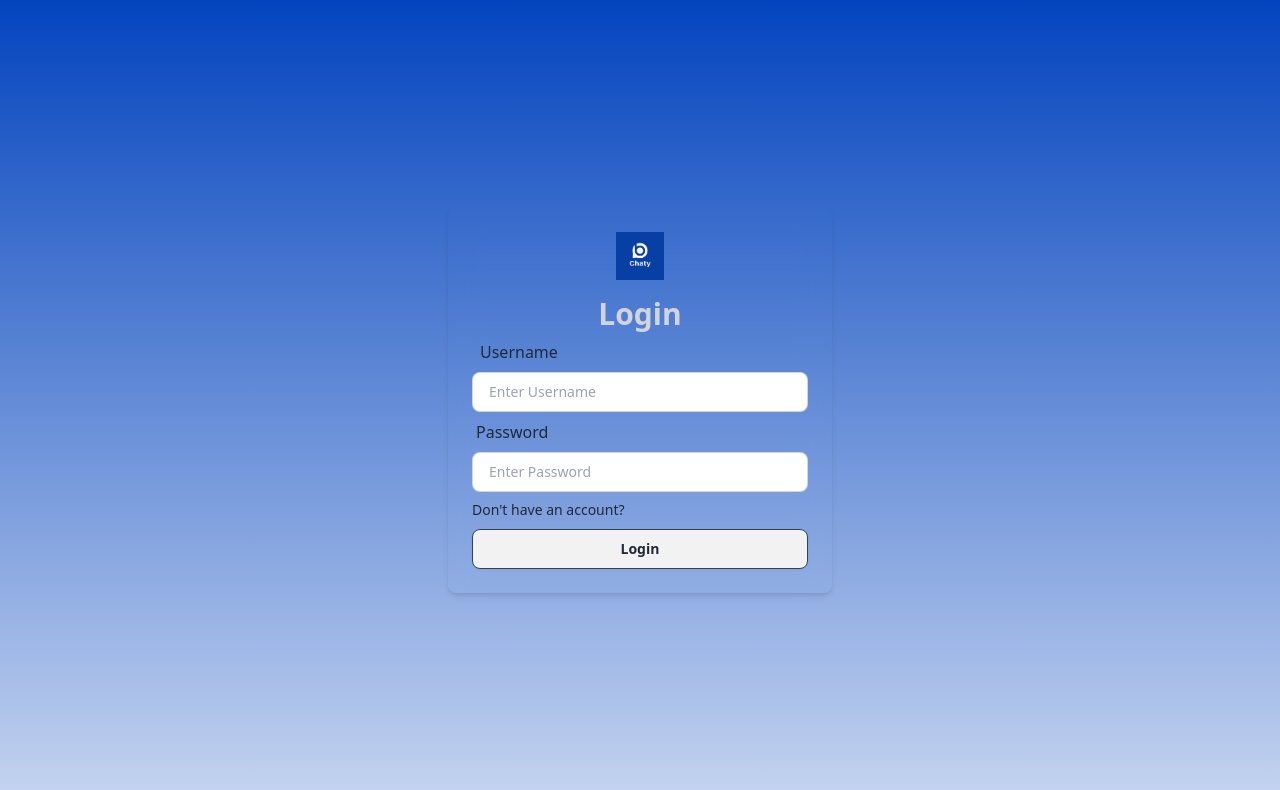
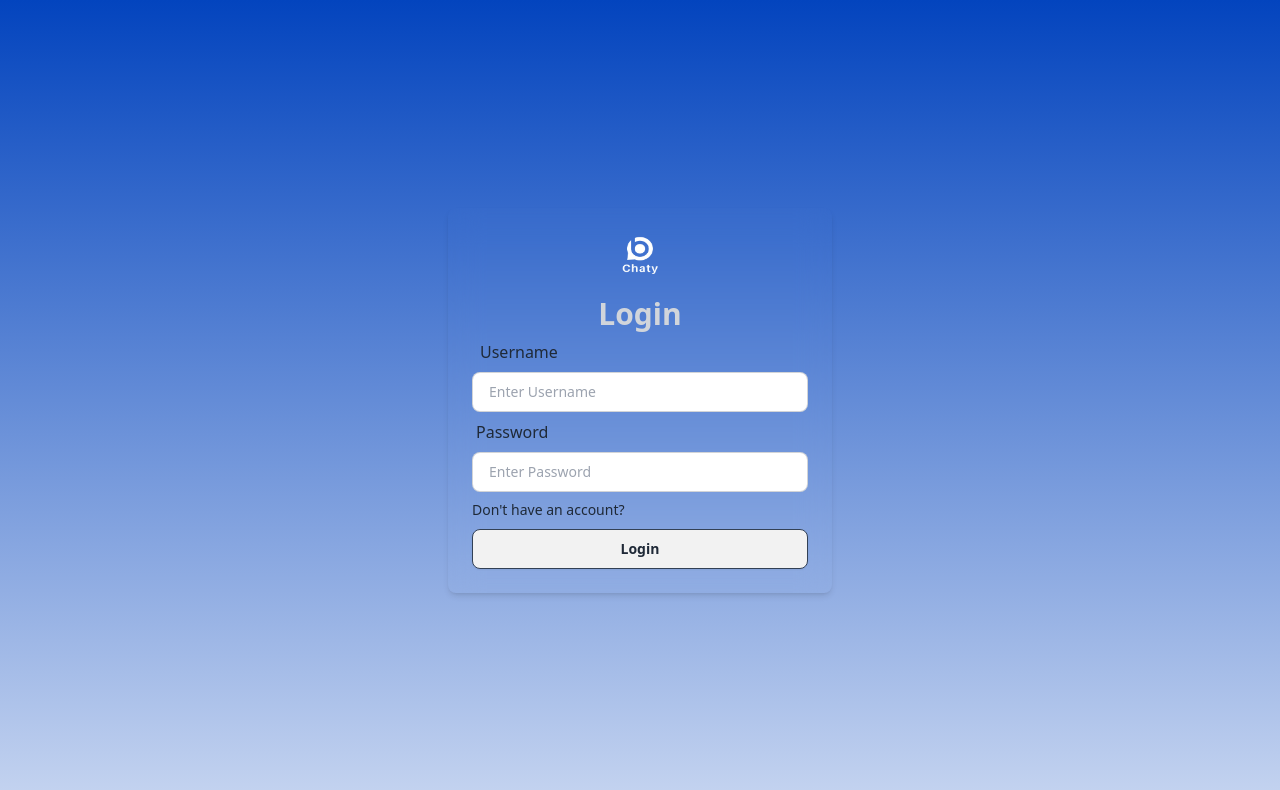
Before and after one commit to mKaif1193/chat-app, a React (Vite) app in the folder frontend/: page /login in a window 1280 px wide. Shown: the top 790 px of the page. Built offline with nearby package versions, Linux system fonts and the light colour scheme; no server answers.

Commit message:
Updating Socket.IO in Backend

```diff
--- a/frontend/src/pages/login/Login.jsx
+++ b/frontend/src/pages/login/Login.jsx
@@ -17,7 +17,7 @@ const Login = () => {
     <div className="flex flex-col items-center justify-center w-auto sm:min-w-96 mx-auto">
       <div className="w-full p-6 rounded-lg shadow-md bg-gray-400 bg-clip-padding backdrop-filter backdrop-blur-lg bg-opacity-0">
         <img
-          src="/logo2.png"
+          src="/logo2r.png"
           alt="Chat App Logo"
           className="w-7 h-7 sm:w-12 sm:h-12 mx-auto mb-4"
         />
--- a/frontend/src/pages/signup/SignUp.jsx
+++ b/frontend/src/pages/signup/SignUp.jsx
@@ -31,7 +31,7 @@ const SignUp = () => {
             Sign Up
           </h1>
           <img
-            src="/logo2.png"
+            src="/logo2r.png"
             alt="Chat App Logo"
             className="w-7 h-7 sm:w-12 sm:h-12"
           />
```
Also changed, not shown: frontend/public/logo2r.png (added), frontend/public/logo3r.png (added).
